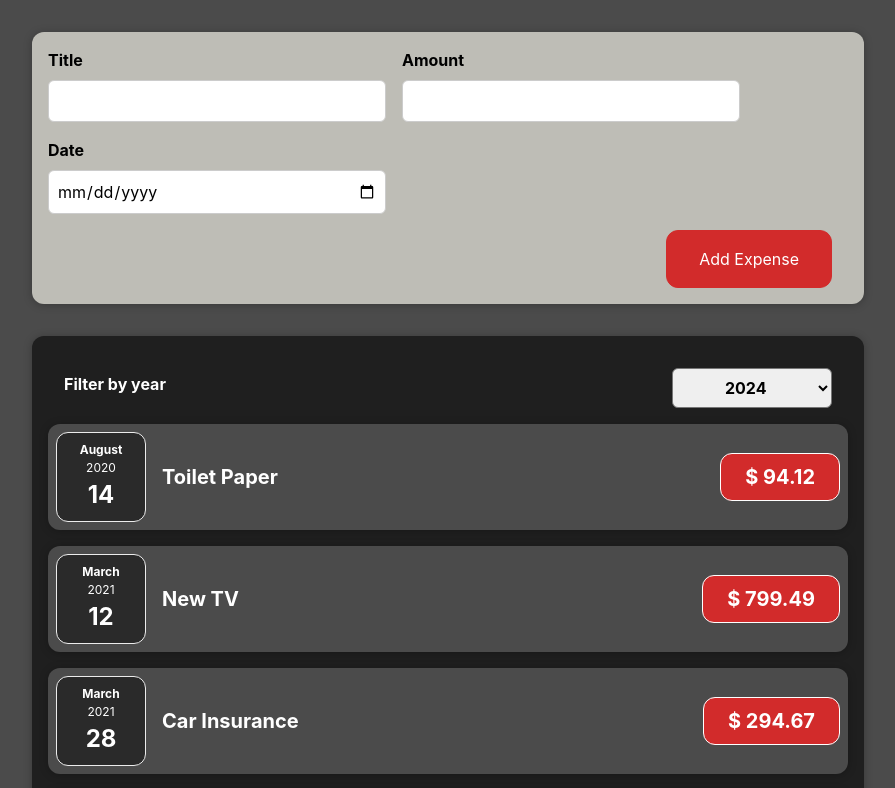
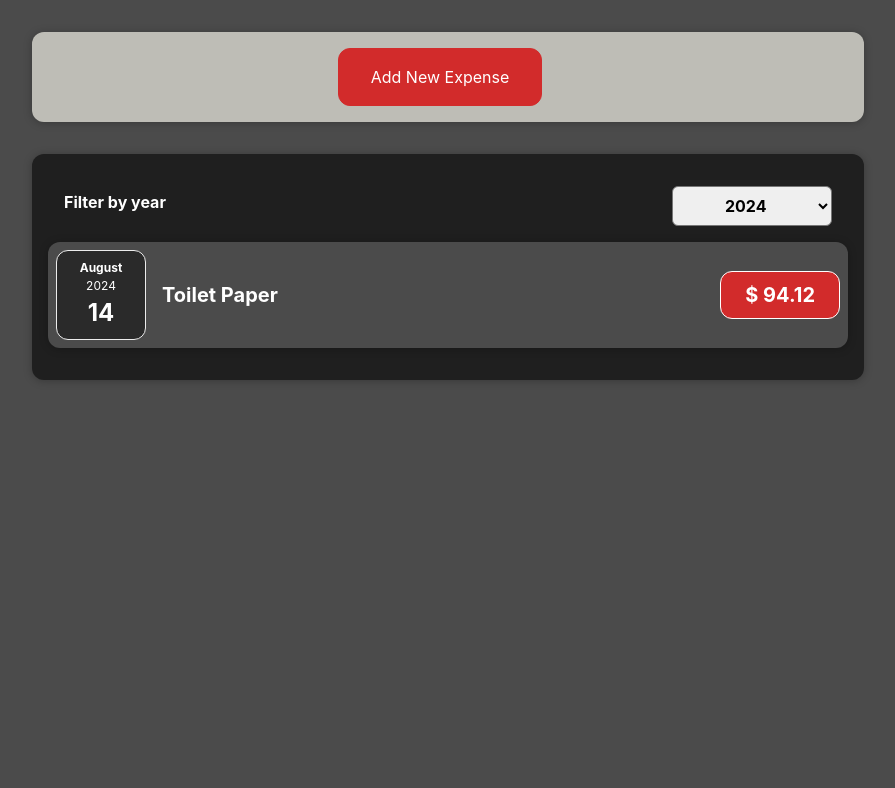
Before and after one commit to EidHachem/financial-tracker, a React (Vite) app: page / in a window 1280 px wide. Shown: the top 788 px of the page, without its empty margins (192-1087 px from the left). Built offline with nearby package versions, Linux system fonts and the light colour scheme.

Commit message:
Show / hide input form

```diff
--- a/src/App.jsx
+++ b/src/App.jsx
@@ -8,20 +8,20 @@ const DUMMY_DATA = [
     id: "e1",
     title: "Toilet Paper",
     amount: 94.12,
-    date: new Date(2020, 7, 14),
+    date: new Date(2024, 7, 14),
   },
-  { id: "e2", title: "New TV", amount: 799.49, date: new Date(2021, 2, 12) },
+  { id: "e2", title: "New TV", amount: 799.49, date: new Date(2025, 2, 12) },
   {
     id: "e3",
     title: "Car Insurance",
     amount: 294.67,
-    date: new Date(2021, 2, 28),
+    date: new Date(2025, 2, 28),
   },
   {
     id: "e4",
     title: "New Desk (Wooden)",
     amount: 450,
-    date: new Date(2021, 5, 12),
+    date: new Date(2027, 5, 12),
   },
 ]
 
@@ -35,13 +35,10 @@ const App = () => {
     })
   }
 
-  const filterByYear = (year) => {
-    console.log(year)
-  }
   return (
     <>
       <NewExpense onAddExpense={addExpenseHandler} />
-      <ExpensesList expenses={expenses} onYearChange={filterByYear} />
+      <ExpensesList expenses={expenses} />
     </>
   )
 }
--- a/src/components/Expenses/ExpensesList.css
+++ b/src/components/Expenses/ExpensesList.css
@@ -5,3 +5,9 @@
     width: 50rem;
     max-width: 95%;
   }
+
+  .empty-list {
+    color: #fff;
+    font-size: 1.5rem;
+    padding: 1rem;
+  }
--- a/src/components/Expenses/ExpensesList.jsx
+++ b/src/components/Expenses/ExpensesList.jsx
@@ -1,23 +1,29 @@
 import React, { useState } from "react"
 import ExpenseItem from "./ExpenseItem"
 
-import './ExpensesList.css'
+import "./ExpensesList.css"
 import Card from "../UI/Card"
 import ExpensesFilter from "./ExpensesFilter"
 
-const ExpensesList = ({ expenses, onYearChange }) => {
-
-  const [filteredYear, setFilteredYear] = useState('2024')
+const ExpensesList = ({ expenses }) => {
+  const [filteredYear, setFilteredYear] = useState("2024")
 
   const selectYearHandler = (selectedYear) => {
     setFilteredYear(selectedYear)
-    onYearChange(selectedYear)
   }
+
+  const filteredExpenses = expenses.filter((expense) => {
+    return expense.date.getFullYear().toString() === filteredYear
+  })
   return (
     <>
       <Card className="expenses">
-    <ExpensesFilter onYearSelect={selectYearHandler} selectedYear={filteredYear} />
-      {expenses.map((expense) => {
+        <ExpensesFilter
+          onYearSelect={selectYearHandler}
+          selectedYear={filteredYear}
+        />
+        {filteredExpenses.length > 0 ? (
+          filteredExpenses.map((expense) => {
             return (
               <ExpenseItem
                 key={expense.id}
@@ -26,7 +32,10 @@ const ExpensesList = ({ expenses, onYearChange }) => {
                 date={expense.date}
               />
             )
-      })}
+          })
+        ) : (
+          <span className="empty-list">No expense added in {filteredYear}</span>
+        )}
       </Card>
     </>
   )
--- /dev/null
+++ b/src/components/NewExpense/AddNewExpense.jsx
@@ -0,0 +1,11 @@
+import React from 'react'
+
+const AddNewExpense = ({onShowForm}) => {
+  return (
+    <div>
+        <button onClick={() => onShowForm(true)}>Add New Expense</button>
+    </div>
+  )
+}
+
+export default AddNewExpense
--- a/src/components/NewExpense/ExpenseForm.jsx
+++ b/src/components/NewExpense/ExpenseForm.jsx
@@ -2,7 +2,7 @@ import React, { useState } from "react"
 
 import "./ExpenseForm.css"
 
-const ExpenseForm = ({ onSaveExpenseData }) => {
+const ExpenseForm = ({ onSaveExpenseData, onShowForm }) => {
   const [userInput, setUserInput] = useState({
     title: "",
     amount: "",
@@ -45,6 +45,7 @@ const ExpenseForm = ({ onSaveExpenseData }) => {
       amount: "",
       date: "",
     })
+    onShowForm(false)
   }
 
   return (
--- a/src/components/NewExpense/NewExpense.jsx
+++ b/src/components/NewExpense/NewExpense.jsx
@@ -1,19 +1,30 @@
-import React from 'react'
+import React, { useState } from 'react'
 
 import ExpenseForm from './ExpenseForm'
 import './NewExpense.css'
 
 import { v4 as uuidv4 } from 'uuid'
+import AddNewExpense from './AddNewExpense'
 
 const NewExpense = ({onAddExpense}) => {
+
+  const [isFormVisible, setIsFormVisibla] = useState(false)
 
     const saveExpenseDataHandler = (enteredData) => {
         const expenseData = {...enteredData, id: uuidv4()}
         onAddExpense(expenseData)
     }
+
+    const showFormHandler = (value) => {
+      setIsFormVisibla(value)
+    }
   return (
     <div className='new-expense'>
-        <ExpenseForm onSaveExpenseData={saveExpenseDataHandler}/>
+    {isFormVisible ?
+      <ExpenseForm onSaveExpenseData={saveExpenseDataHandler} onShowForm={showFormHandler}/>
+      : <AddNewExpense onShowForm={showFormHandler} />
+    }
+
     </div>
   )
 }
```
Lines whose indentation alone changed are shown as unchanged.
